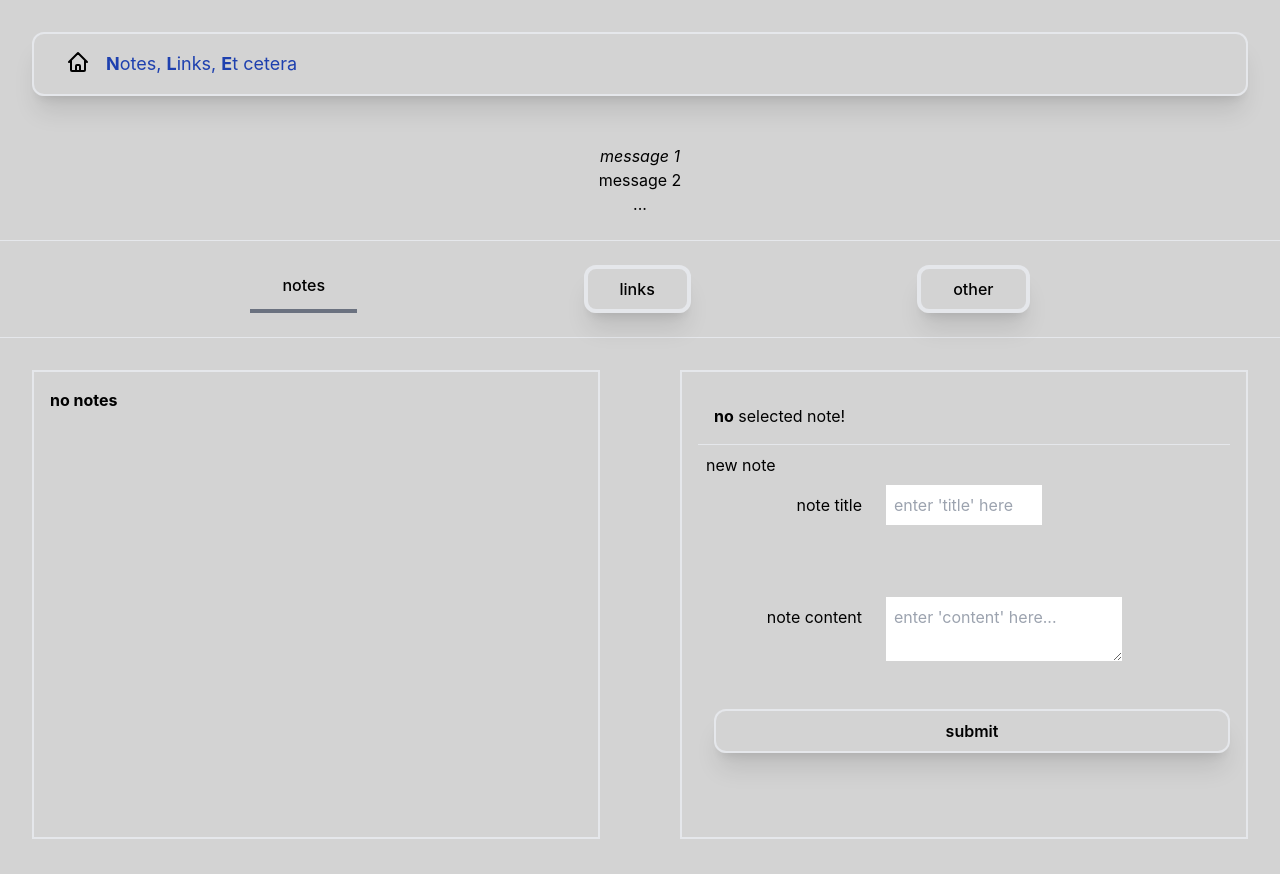
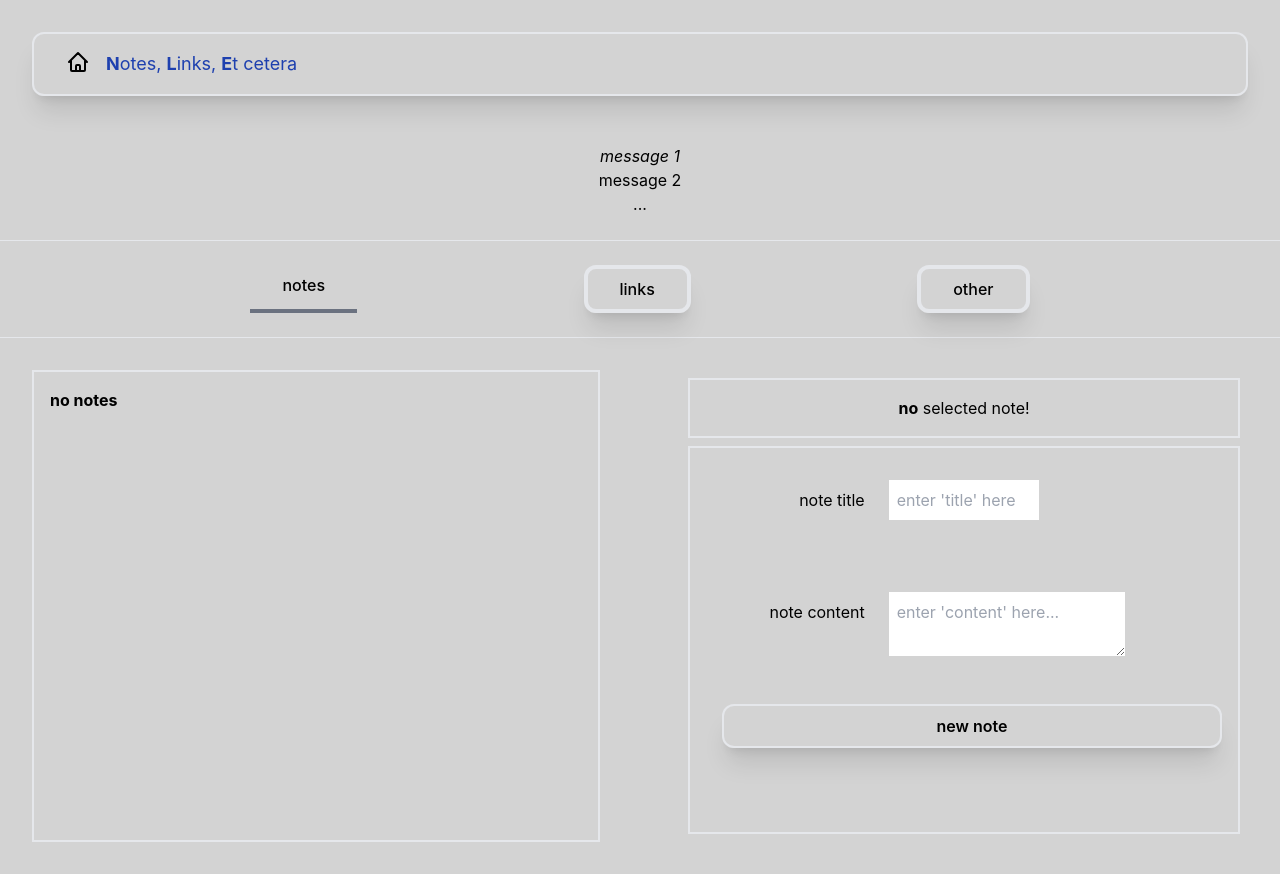
Before and after one commit to tbh26/nle, a React (Create React App) app in the folder frontend/: page / in a window 1280 px wide. Built offline with nearby package versions, Linux system fonts and the light colour scheme.

Commit message:
[fe notes] update notes VIII, work in progress II

```diff
--- a/frontend/src/components/notes/NewNote.js
+++ b/frontend/src/components/notes/NewNote.js
@@ -1,5 +1,6 @@
 import { Formik } from 'formik';
 import * as Yup from 'yup';
+import { NewNoteObject } from './Note';
 
 function NewNote(props) {
     function formSubmit(formData, { resetForm }) {
@@ -7,14 +8,14 @@ function NewNote(props) {
         console.debug('form-data:', formData);
         const { title, content } = formData;
         console.debug(`form-data; title: ${title}, content: ${content}`);
-        props.onNewNote({ newNote: { title, content } });
+        const newNoteObj = NewNoteObject(title, content);
+        props.onNewNote({ newNote: newNoteObj });
         // clear inputs
         resetForm();
     }
 
     return (
         <div className="p-2">
-            <header>new note</header>
             <Formik
                 initialValues={{
                     title: '',
@@ -79,7 +80,7 @@ function NewNote(props) {
                                     <button
                                         className="m-2 p-2 border-2 rounded-xl shadow-xl w-full font-semibold"
                                         type="submit">
-                                        submit
+                                        new note
                                     </button>
                                 </div>
                                 <div hidden={isValid}>
@@ -87,7 +88,7 @@ function NewNote(props) {
                                         disabled
                                         className="m-2 p-2 border-2 border-dotted rounded-xl shadow-xl w-full font-light"
                                         type="submit">
-                                        submit
+                                        ...
                                     </button>
                                 </div>
                             </div>
--- /dev/null
+++ b/frontend/src/components/notes/Note.js
@@ -0,0 +1,44 @@
+export function NewNoteObject(title, content) {
+    return {
+        title,
+        content,
+    };
+}
+
+export function isEqual(note1, note2) {
+    if (!note1 || !note2) {
+        console.info(
+            'notes not equal, maybe null or undefined? more info note1 & note2: ',
+            note1,
+            note2
+        );
+        return false;
+    }
+    const { title1, content1 } = note1;
+    const { title2, content2 } = note2;
+    return title1 === title2 && content1 === content2;
+}
+
+export function isNote(note) {
+    let isAnote = false;
+    if (note && note.hasOwnProperty('title') && note.hasOwnProperty('content')) {
+        const { title } = note;
+        if (title !== '') {
+            // note title should not be empty string
+            isAnote = true;
+        }
+    }
+    return isAnote;
+}
+
+export function noteObj(note) {
+    let title = '';
+    let content = '';
+    if (note && note.hasOwnProperty('title') && note.hasOwnProperty('content')) {
+        title = note.title;
+        content = note.content;
+    } else {
+        console.warn('fail on convertion to a note object, improper attributes? note:', note);
+    }
+    return { title, content };
+}
--- a/frontend/src/components/notes/NoteActions.js
+++ b/frontend/src/components/notes/NoteActions.js
@@ -1,31 +1,31 @@
 import NewNote from './NewNote';
 import SelectedNote from './SelectedNote';
+import { isNote } from './Note';
 
 function NoteActions(props) {
-    const { onNewNote, selectedNote } = props;
-    let hasSelectedNote = false;
-    if (
-        selectedNote &&
-        selectedNote.hasOwnProperty('title') &&
-        selectedNote.hasOwnProperty('content')
-    ) {
-        hasSelectedNote = true;
-    }
+    const { onNewNote, selectedNote, editSelected, deleteSelected } = props;
+    let hasSelectedNote = isNote(selectedNote);
     return (
-        <div className="m-8 p-4 border-2">
+        <div className="m-8">
             {hasSelectedNote ? (
                 <div>
-                    <SelectedNote selectedNote={selectedNote} />
-                    <hr />
-                    <div> =-= </div>
+                    <div className="m-2 p-4 border-2">
+                        <SelectedNote
+                            selectedNote={selectedNote}
+                            editSelected={editSelected}
+                            deleteSelected={deleteSelected}
+                        />
+                    </div>
+                    <div className="m-2 p-4 border-2 text-center"> =-= </div>
                 </div>
             ) : (
                 <div>
-                    <div className="m-2 p-2">
+                    <div className="m-2 p-4 border-2 text-center">
                         <b>no</b> selected note!
                     </div>
-                    <hr />
-                    <NewNote onNewNote={onNewNote} />
+                    <div className="m-2 p-4 border-2">
+                        <NewNote onNewNote={onNewNote} />
+                    </div>
                 </div>
             )}
         </div>
--- a/frontend/src/components/notes/NotesList.js
+++ b/frontend/src/components/notes/NotesList.js
@@ -1,30 +1,31 @@
+import { noteObj } from './Note';
+
 function NotesList(props) {
     const { notes, onSelectNote, selectedNote } = props;
     const hasNotes = notes.length !== 0;
-    const selectedTitle =
-        selectedNote && selectedNote.hasOwnProperty('title') ? selectedNote.title : '';
-    const selectedContent =
-        selectedNote && selectedNote.hasOwnProperty('content') ? selectedNote.content : '';
-
+    const selectedNoteObj = noteObj(selectedNote);
     console.info('has notes:', hasNotes);
     return (
         <div className="m-8 p-4 border-2">
             <div hidden={!hasNotes} className="grid">
                 {notes.map((note) => {
                     const isSelected =
-                        note.title === selectedTitle && note.content === selectedContent;
+                        note.title === selectedNoteObj.title &&
+                        note.content === selectedNoteObj.content;
                     return (
                         <div onClick={() => onSelectNote(note)}>
                             {isSelected ? (
                                 <div>
-                                    <div className="m-2 p-2 rounded-xl shadow-xl w-full font-bold text-center bg-sky-500">
-                                        {note.title}{' '}
+                                    <div
+                                        key={note.title}
+                                        className="m-2 p-2 rounded-xl shadow-xl w-full font-bold text-center bg-sky-500">
+                                        {note.title}
                                     </div>
                                 </div>
                             ) : (
                                 <div>
                                     <div className="m-2 p-2 rounded-xl shadow-xl w-full text-center bg-sky-500">
-                                        {note.title}{' '}
+                                        {note.title}
                                     </div>
                                 </div>
                             )}
--- a/frontend/src/components/notes/NotesSteward.js
+++ b/frontend/src/components/notes/NotesSteward.js
@@ -1,5 +1,7 @@
 import NotesList from './NotesList';
 import NoteActions from './NoteActions';
+import { isEqual, isNote } from './Note';
+
 import { useState } from 'react';
 
 function NotesSteward() {
@@ -19,23 +21,32 @@ function NotesSteward() {
     }
 
     function updateSelectNote(note) {
-        console.info('(new) selected note:', note);
-        if (note && 'title' in note && 'content' in note) {
-            if (selectedNote && selectedNote.title && selectedNote.content) {
-                if (
-                    note.title === selectedNote.title &&
-                    note.content === selectedNote.content
-                ) {
-                    setSelectedNote(null); // deselect
-                } else {
-                    setSelectedNote(note);
-                }
+        console.info('(de)select note:', note);
+        if (isNote(note)) {
+            if (isEqual(note, selectedNote)) {
+                // deselect of toggle(clicked again)
+                setSelectedNote(null);
             } else {
                 setSelectedNote(note);
             }
         } else {
-            console.warn('fail on note selection, note:', note);
+            console.warn('fail on note (de)select, note:', note);
         }
+    }
+
+    function editSelectedNote(note) {
+        console.info('edit selected note:', note);
+    }
+
+    function deleteSelectedNote(note) {
+        // maybe a confirmation?
+        console.info('delete select note:', note);
+        const newNotesList = notes.filter((n) => {
+            return note.title !== n.title;
+        });
+        console.info('update notes, new notes list:', newNotesList);
+        setNotes(newNotesList);
+        // and clear selected note..
     }
 
     return (
@@ -45,7 +56,12 @@ function NotesSteward() {
                 onSelectNote={updateSelectNote}
                 selectedNote={selectedNote}
             />
-            <NoteActions selectedNote={selectedNote} onNewNote={newNote} />
+            <NoteActions
+                selectedNote={selectedNote}
+                editSelected={editSelectedNote}
+                deleteSelected={deleteSelectedNote}
+                onNewNote={newNote}
+            />
         </div>
     );
 }
--- a/frontend/src/components/notes/SelectedNote.js
+++ b/frontend/src/components/notes/SelectedNote.js
@@ -1,28 +1,49 @@
+import { isNote } from './Note';
+
 function SelectedNote(props) {
-    const { selectedNote } = props;
+    const { selectedNote, editSelected, deleteSelected } = props;
     let hasSelectedNote = false;
     let title = '';
     let content = '';
-    if (selectedNote && selectedNote !== {}) {
-        if ('title' in selectedNote && 'content' in selectedNote) {
-            hasSelectedNote = true;
-            title = selectedNote.title;
-            content = selectedNote.content;
-        }
+    if (isNote(selectedNote)) {
+        hasSelectedNote = true;
+        title = selectedNote.title;
+        content = selectedNote.content;
     }
-    console.debug('selected note: ', selectedNote);
-    console.debug('has selected note: ', hasSelectedNote);
+    console.debug(`has selected note: ${hasSelectedNote}, selected note:`, selectedNote);
+
+    function editSelectedWrapper() {
+        editSelected(selectedNote);
+    }
+
+    function deleteSelectedWrapper() {
+        deleteSelected(selectedNote);
+    }
+
     return (
         <div>
-            <div hidden={hasSelectedNote}>
-                <header className="text-center">
-                    <b>NO</b> selected note.
-                </header>
-            </div>
-            <div hidden={!hasSelectedNote}>
-                <header className="font-semibold">selected note</header>
-                <div>{title}</div>
-                <div>{content}</div>
+            <div className="m-2 p-2 text-center">
+                <div className="m-2 p-2">
+                    selected <span className="font-semibold">note</span>
+                </div>
+
+                <div className="m-2 p-2 border-2">
+                    <div className="bg-gray-200">{title}</div>
+                    <div className="m-2 p-4 bg-gray-200">{content}</div>
+                </div>
+
+                <div className="grid grid-cols-2 gap-4">
+                    <div
+                        className="m-2 p-2 rounded-xl shadow-xl bg-sky-400"
+                        onClick={editSelectedWrapper}>
+                        edit
+                    </div>
+                    <div
+                        className="m-2 p-2 rounded-xl shadow-xl bg-red-500"
+                        onClick={deleteSelectedWrapper}>
+                        delete
+                    </div>
+                </div>
             </div>
         </div>
     );
```
